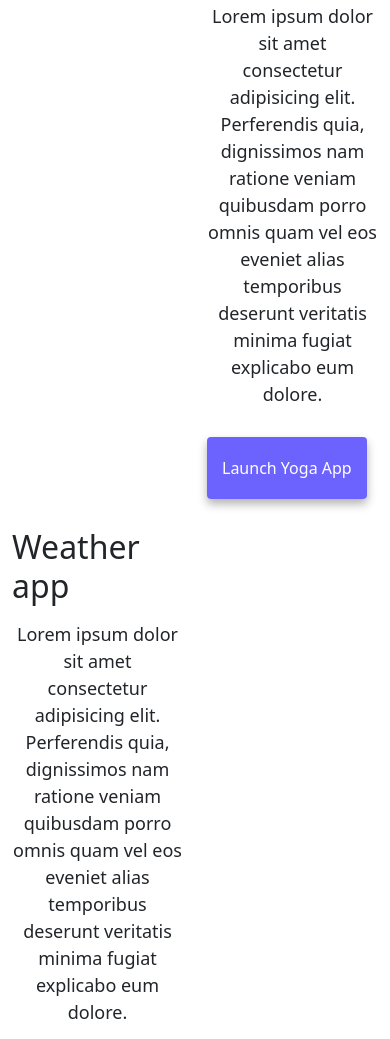
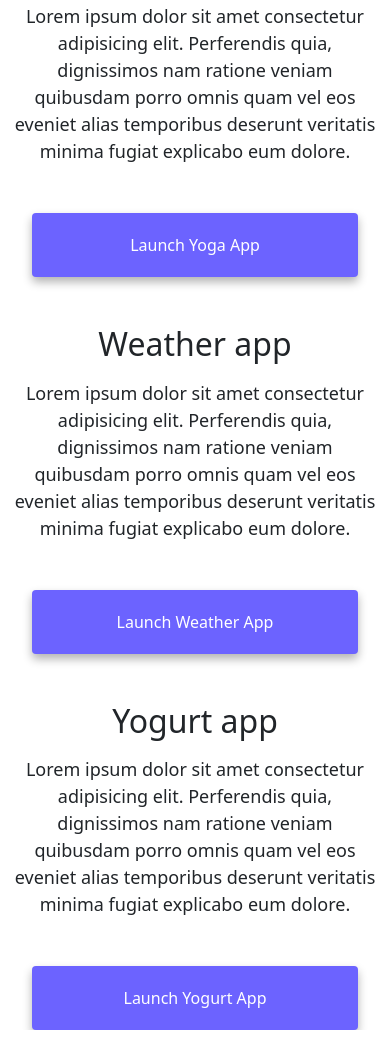
Before and after one commit to SimonaKatarina/Portfolio-homework-Simona, a plain HTML site: page index.html in a window 390 px wide. Shown: the part 585-1624 px from the top of the page. Drawn offline with nearby package versions, Linux system fonts and the light colour scheme.

Commit message:
more responsive edits added

```diff
--- a/index.html
+++ b/index.html
@@ -91,7 +91,7 @@
             class="img-fluid rounded d-none d-sm-block"
           />
         </div>
-        <div class="col-6">
+        <div class="col-sm-6">
           <h2 class="mb-3">Yoga app</h2>
           <p>
             Lorem ipsum dolor sit amet consectetur adipisicing elit. Perferendis
@@ -104,14 +104,14 @@
               href="#"
               title="Yoga project"
               alt="Yoga app picture"
-              class="primary-link"
+              class="primary-link project-link"
               >Launch Yoga App</a
             >
           </div>
         </div>
       </div>
       <div class="row mt-5">
-        <div class="col-6">
+        <div class="col-sm-6">
           <h2 class="mb-3">Weather app</h2>
           <p>
             Lorem ipsum dolor sit amet consectetur adipisicing elit. Perferendis
@@ -120,12 +120,15 @@
             explicabo eum dolore.
           </p>
           <div class="mt-5">
-            <a href="#" title="Weather project" class="primary-link"
+            <a
+              href="#"
+              title="Weather project"
+              class="primary-link project-link"
               >Launch Weather App</a
             >
           </div>
         </div>
-        <div class="col-6">
+        <div class="col-sm-6">
           <img
             src="/images/weather.png"
             alt="Weather app picture"
@@ -141,7 +144,7 @@
             class="img-fluid rounded d-none d-sm-block"
           />
         </div>
-        <div class="col-6">
+        <div class="col-sm-6">
           <h2 class="mb-3">Yogurt app</h2>
           <p>
             Lorem ipsum dolor sit amet consectetur adipisicing elit. Perferendis
@@ -150,7 +153,7 @@
             explicabo eum dolore.
           </p>
           <div class="mt-5">
-            <a href="#" title="Yogurt project" class="primary-link"
+            <a href="#" title="Yogurt project" class="primary-link project-link"
               >Launch Yogurt App</a
             >
           </div>
--- a/style.css
+++ b/style.css
@@ -16,6 +16,7 @@ h3 {
 
 h1 {
   font-size: 96px;
+
 }
 
 h2 {
@@ -50,6 +51,11 @@ p {
   background: var(--primary-color);
   box-shadow: var(--box-shadow);
   color: white;
+}
+
+.primary-link:hover{
+    color: white;
+
 }
 
 .secondary-link {
@@ -94,10 +100,8 @@ p {
     }
  h2 {
     font-size: 32px;
+    text-align: center;
 }
-}
-
-@media (max-width: 576px) {
 p {
     text-align: center;
     }
```
Also changed, not shown: about.html (+10 -4 lines). Lines whose indentation alone changed are shown as unchanged.
